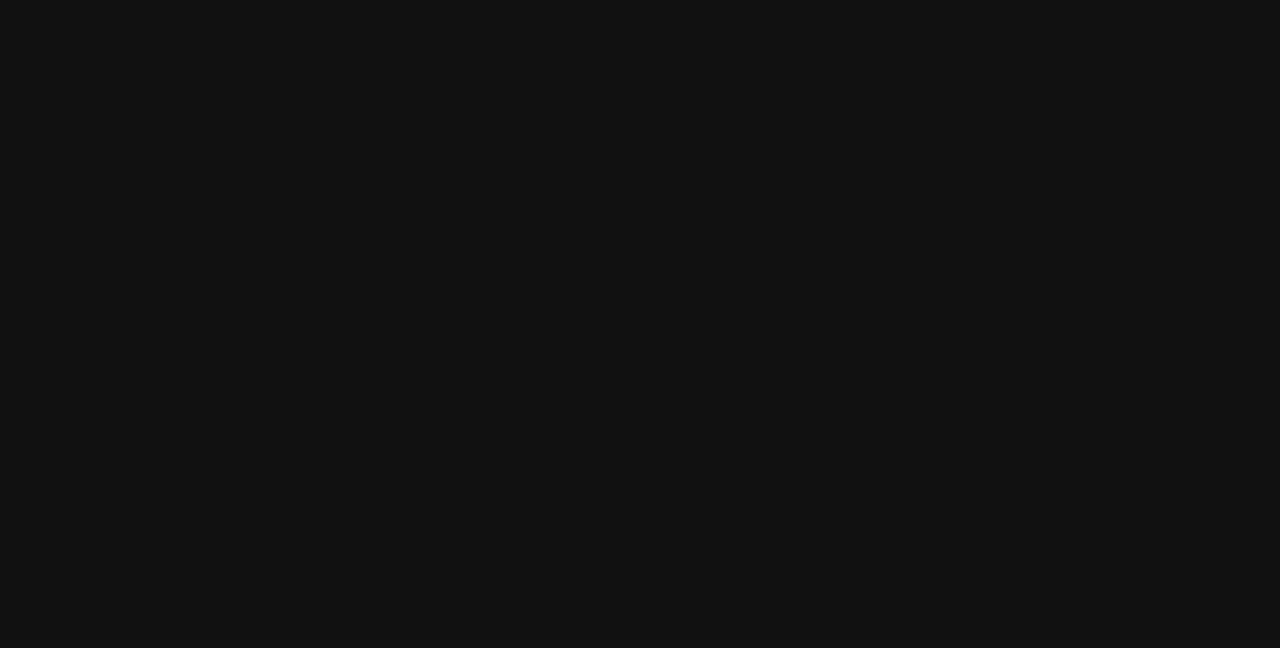
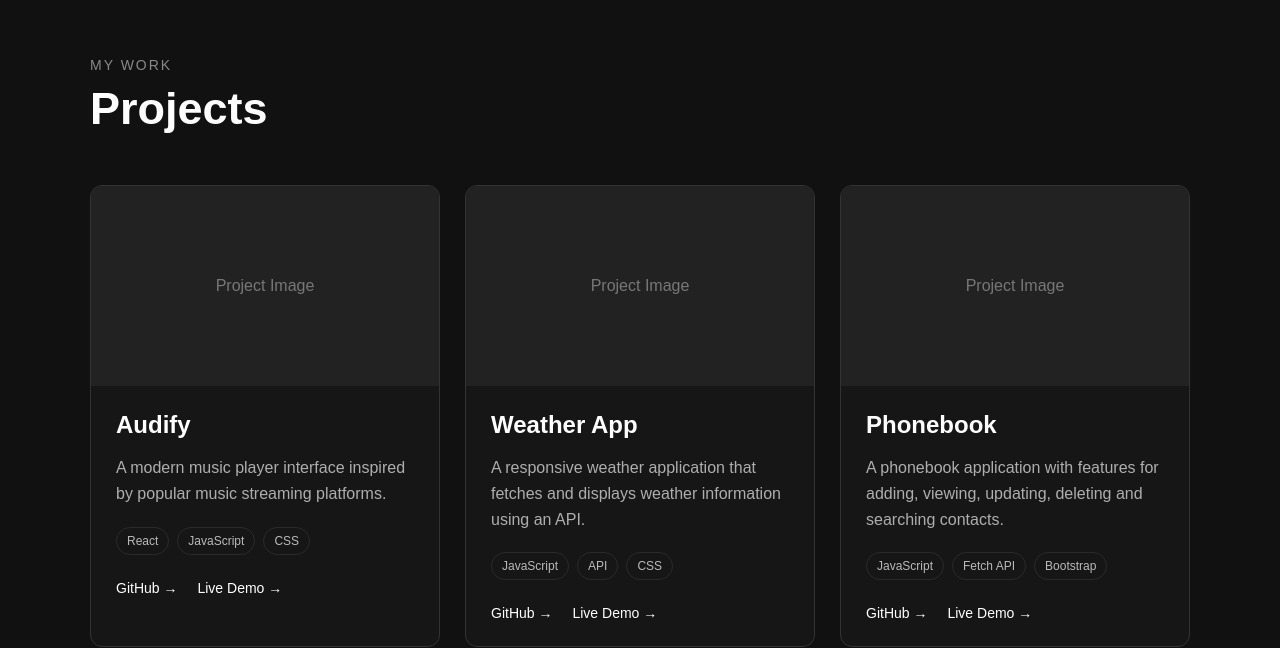
Before and after one commit to manumohan5665-prog/manu-portfolio, a React (Vite) app: page / in a window 1280 px wide. Shown: the part 2617-3265 px from the top of the page. Before the commit the page ends 2560 px from the top, so only its background shows below. Built offline with nearby package versions, Linux system fonts and the light colour scheme.

Commit message:
added projects section

```diff
--- a/src/App.css
+++ b/src/App.css
@@ -274,6 +274,82 @@ body {
   margin: 0;
 }
 
+/* Projects */
+
+.projects-grid {
+  display: grid;
+  grid-template-columns: repeat(3, 1fr);
+  gap: 25px;
+}
+
+.project-card {
+  overflow: hidden;
+  border: 1px solid #333;
+  border-radius: 12px;
+  background: #161616;
+  transition: 0.3s;
+}
+
+.project-card:hover {
+  transform: translateY(-6px);
+  border-color: #666;
+}
+
+.project-image {
+  height: 200px;
+  display: flex;
+  justify-content: center;
+  align-items: center;
+  background: #222;
+  color: #777;
+  font-size: 16px;
+}
+
+.project-content {
+  padding: 25px;
+}
+
+.project-content h3 {
+  margin: 0 0 12px;
+  font-size: 24px;
+}
+
+.project-content p {
+  line-height: 1.6;
+  opacity: 0.65;
+  margin-bottom: 20px;
+}
+
+.project-technologies {
+  display: flex;
+  flex-wrap: wrap;
+  gap: 8px;
+  margin-bottom: 25px;
+}
+
+.project-technologies span {
+  padding: 6px 10px;
+  border: 1px solid #333;
+  border-radius: 20px;
+  font-size: 12px;
+  opacity: 0.7;
+}
+
+.project-links {
+  display: flex;
+  gap: 20px;
+}
+
+.project-links a {
+  color: white;
+  text-decoration: none;
+  font-size: 14px;
+}
+
+.project-links a:hover {
+  opacity: 0.6;
+}
+
 /* Mobile Menu Button */
 
 .menu-button {
@@ -400,4 +476,12 @@ body {
     align-self: flex-start;
   }
 
+  .projects-grid {
+    grid-template-columns: 1fr;
   }
+
+  .project-image {
+    height: 180px;
+  }
+
+}
--- a/src/App.jsx
+++ b/src/App.jsx
@@ -3,6 +3,7 @@ import Hero from "./components/Hero"
 import About from "./components/About"
 import Skills from "./components/Skills"
 import Experience from "./components/Experience"
+import Projects from "./components/Projects"
 import "./App.css"
 
 function App() {
@@ -17,6 +18,7 @@ function App() {
        <Skills />
 
        <Experience />
+       <Projects  />
     </>
   )
 }
--- /dev/null
+++ b/src/components/Projects.jsx
@@ -0,0 +1,116 @@
+function Projects() {
+
+    const projects = [
+        {
+            id: 1,
+            title: "Audify",
+            description:
+                "A modern music player interface inspired by popular music streaming platforms.",
+            technologies: ["React", "JavaScript", "CSS"],
+            github: "#",
+            live: "#"
+        },
+
+        {
+            id: 2,
+            title: "Weather App",
+            description:
+                "A responsive weather application that fetches and displays weather information using an API.",
+            technologies: ["JavaScript", "API", "CSS"],
+            github: "#",
+            live: "#"
+        },
+
+        {
+            id: 3,
+            title: "Phonebook",
+            description:
+                "A phonebook application with features for adding, viewing, updating, deleting and searching contacts.",
+            technologies: ["JavaScript", "Fetch API", "Bootstrap"],
+            github: "#",
+            live: "#"
+        },
+
+        {
+            id: 4,
+            title: "To-Do List",
+            description: "A task management application.",
+            technologies: ["JavaScript", "Bootstrap"],
+            github: "#",
+            live: "#"
+        }
+    ]
+
+    return (
+        <section className="projects section" id="projects">
+
+            <div className="section-container">
+
+                <p className="section-label">
+                    My Work
+                </p>
+
+                <h2 className="section-title">
+                    Projects
+                </h2>
+
+                <div className="projects-grid">
+
+                    {projects.map((project) => (
+
+                        <div
+                            className="project-card"
+                            key={project.id}
+                        >
+
+                            <div className="project-image">
+                                Project Image
+                            </div>
+
+                            <div className="project-content">
+
+                                <h3>
+                                    {project.title}
+                                </h3>
+
+                                <p>
+                                    {project.description}
+                                </p>
+
+                                <div className="project-technologies">
+
+                                    {project.technologies.map((technology) => (
+                                        <span key={technology}>
+                                            {technology}
+                                        </span>
+                                    ))}
+
+                                </div>
+
+                                <div className="project-links">
+
+                                    <a href={project.github}>
+                                        GitHub →
+                                    </a>
+
+                                    <a href={project.live}>
+                                        Live Demo →
+                                    </a>
+
+                                </div>
+
+                            </div>
+
+                        </div>
+
+                    ))}
+
+                </div>
+
+            </div>
+
+        </section>
+    )
+}
+
+export default Projects
```
Lines whose indentation alone changed are shown as unchanged.
